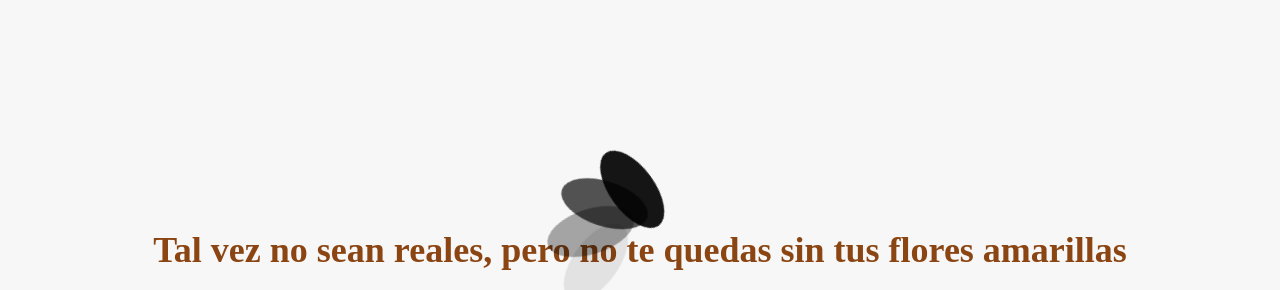
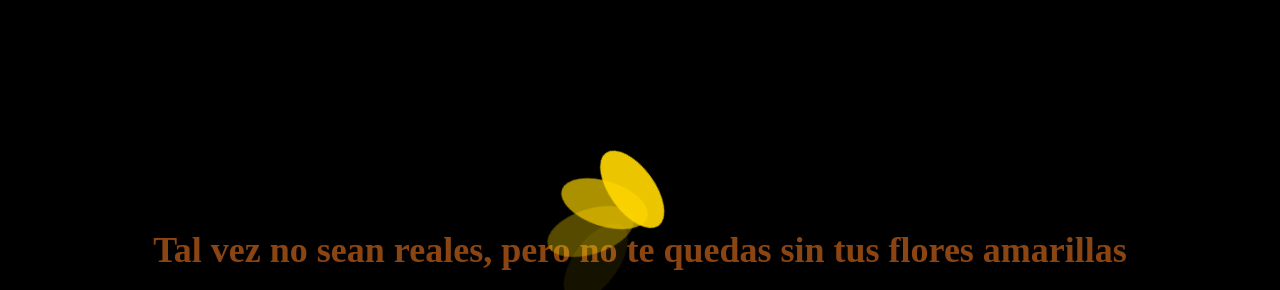
Before and after one commit to DeviousWind543/Flores_Amarillas, a plain HTML site: page index.html in a window 1280 px wide. Shown: the part 115-405 px from the top of the page. Drawn offline with Linux system fonts and the light colour scheme.

Commit message:
Update styles.css

```diff
--- a/styles.css
+++ b/styles.css
@@ -5,7 +5,7 @@ body {
     justify-content: center;
     align-items: center;
     height: 100vh;
-    background-color: #f7f7f7;
+    background-color: #000000;
 }
 
 .container {
@@ -35,7 +35,7 @@ h1 {
 .petal {
     width: 45px;
     height: 90px;
-    background-color: #000000;
+    background-color: #FFD700;
     border-radius: 50%;
     position: absolute;
     top: 50%;
```
